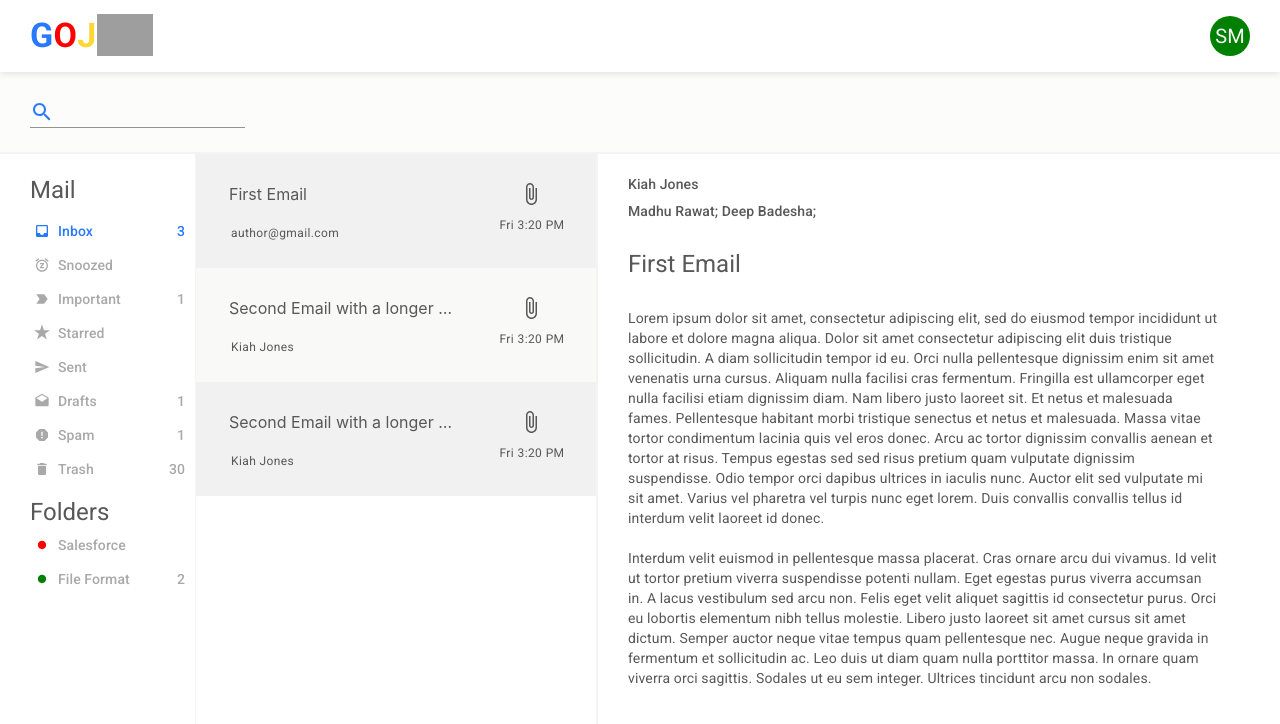
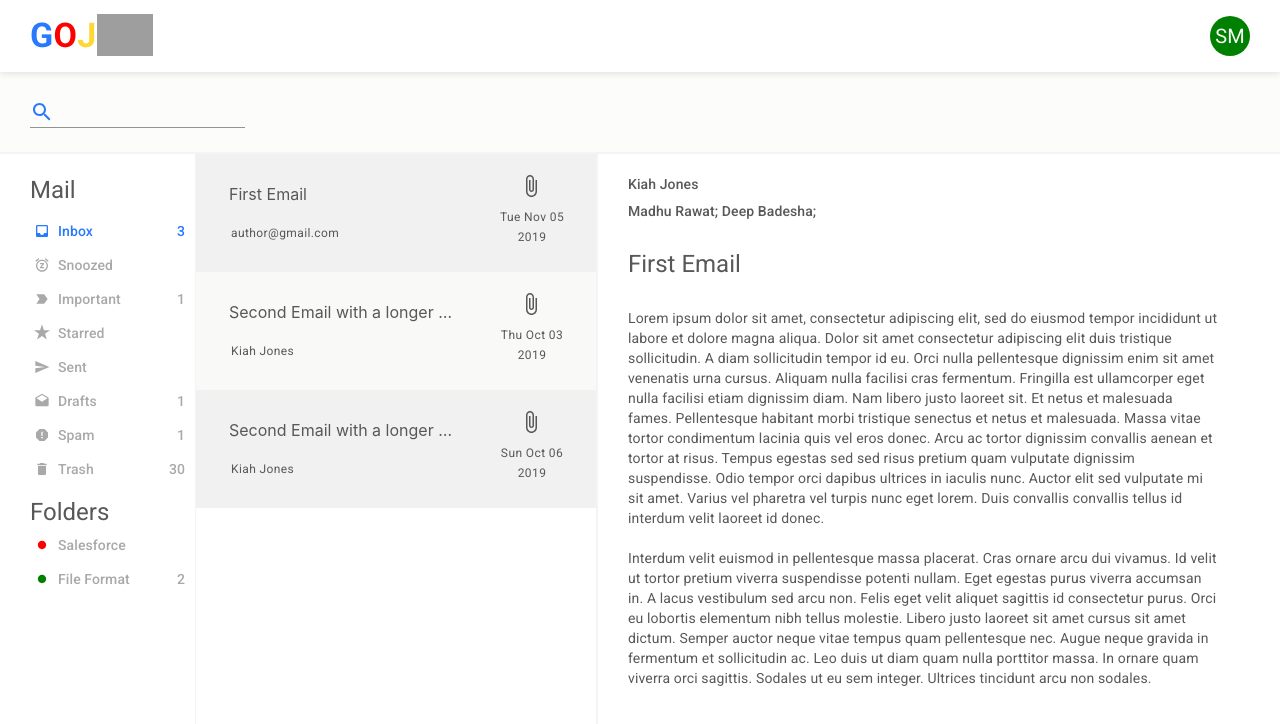
Before and after one commit to gameofjones/gmail, a React (Create React App) app: page / in a window 1280 px wide. Shown: the top 724 px of the page. Built offline with nearby package versions, Linux system fonts and the light colour scheme; grey boxes are pictures that could not be loaded.

Commit message:
more message component refactor

```diff
--- a/src/components/AppComponent.tsx
+++ b/src/components/AppComponent.tsx
@@ -5,12 +5,12 @@ import SearchIcon from "@material-ui/icons/Search"
 import InputAdornment from '@material-ui/core/InputAdornment'
 import Avatar from "@material-ui/core/Avatar"
 import { css } from "emotion"
-import { Logo, LabelPanel, MessageTab, PreviewPanel } from "."
+import { Logo, LabelPanel, MessageComponent, PreviewPanel } from "."
 import { MailContextConsumer } from "../store/StoreProvider"
 import { Message } from "../models/gmail"
 import { Label as LabelModel } from "../models/gmail"
 import { getLabels } from '../api/MailApiMock'
-import { setEmails } from '../store/actions'
+import { setMessages } from '../store/actions'
 import { MailContext } from "../store/StoreProvider"
 
 const AppComponent: FunctionComponent = () => {
@@ -20,7 +20,7 @@ const AppComponent: FunctionComponent = () => {
   useEffect(() => {
     if (labels.length === 0) {
       getLabels().then(apiLabels => setLabels(apiLabels))
-      setEmails(dispatch, state.selectedLabel)
+      setMessages(dispatch, state.selectedLabel)
     }
   }, [labels, dispatch, state.selectedLabel])
 
@@ -49,13 +49,13 @@ const AppComponent: FunctionComponent = () => {
             <div className={styles.messagePanel}>
               {
                 props.state.messages.map((message: Message, index: number) =>  {
-                  return <MessageTab
-                    key={index}
-                    index={index}
-                    message={message}
-                    sent={"Fri 3:20 PM"}
-                  />
-                }
+                  return (
+                    <MessageComponent
+                      key={index}
+                      index={index}
+                      message={message}
+                    />
+                  )}
                 )
               }
             </div>
--- a/src/components/Label.tsx
+++ b/src/components/Label.tsx
@@ -2,14 +2,14 @@ import React, { FunctionComponent, useContext, useEffect } from "react"
 import { css, cx } from "emotion"
 import Typography from "@material-ui/core/Typography"
 import { MailContext } from "../store/StoreProvider"
-import { setLabel, setEmails } from "../store/actions"
-import { Label as LabelModel } from "../models/gmail"
+import { setLabel, setMessages } from "../store/actions"
+import { Label } from "../models/gmail"
 
 interface LabelProps {
-  label: LabelModel,
+  label: Label,
 }
 
-const Label: FunctionComponent<LabelProps> = ({ label, children }) => {
+const LabelComponent: FunctionComponent<LabelProps> = ({ label, children }) => {
   let { state, dispatch } = useContext(MailContext)
   const { name, messagesUnread } = label
   const selected = state.selectedLabel.name === name
@@ -28,7 +28,7 @@ const Label: FunctionComponent<LabelProps> = ({ label, children }) => {
       className={cx(styles.label, { [styles.selected]: selected })}
       onClick={() => {
         setLabel(dispatch, label)
-        setEmails(dispatch, label)
+        setMessages(dispatch, label)
       }}
     >
       {children}
@@ -40,7 +40,7 @@ const Label: FunctionComponent<LabelProps> = ({ label, children }) => {
   )
 }
 
-export default Label
+export default LabelComponent
 
 const styles = {
   label: css({
--- a/src/components/MessageTab.tsx
+++ b/src/components/MessageComponent.tsx
@@ -2,41 +2,44 @@ import React, { FunctionComponent, useState, useEffect } from "react"
 import { css, cx } from "emotion"
 import Typography from "@material-ui/core/Typography"
 import AttachFileIcon from "@material-ui/icons/AttachFile"
-import { Message, MessagePartHeader } from "../models/gmail"
+import { Message } from "../models/gmail"
 
 const HEADERS = {
   SUBJECT: "subject",
   FROM: "from",
+  DATE: "date",
 }
 
 interface MessageComponentProps {
   index: number
   message: Message
-  sent: string,
-  selected?: boolean,
 }
 
-const getMessageHeader = (name: string, headers?: MessagePartHeader[]) => {
-  if (!headers) return undefined
-  const header = headers.find(header => header.name === name)
-
-  if (!header) return undefined
-  return header.value
-}
-
-const MessageComponent: FunctionComponent<MessageComponentProps> = ({ index, message, sent, selected }) => {
-  const [isSelected, setSelected] = useState(selected)
+const MessageComponent: FunctionComponent<MessageComponentProps> = ({ index, message }) => {
+  const [isSelected, setSelected] = useState(false)
   const [subject, setSubject] = useState("")
   const [from, setFrom] = useState("")
+  const [date, setDate] = useState("")
 
   useEffect(()=> {
     if (message.payload) {
       const { headers } = message.payload
-      const subject = getMessageHeader(HEADERS.SUBJECT, headers)
-      const from = getMessageHeader(HEADERS.FROM, headers)
+
+      const getHeaderValue = (name: string) => {
+        if (!headers) return undefined
+        const header = headers.find(header => header.name === name)
+
+        if (!header) return undefined
+        return header.value
+      }
+
+      const subject = getHeaderValue(HEADERS.SUBJECT)
+      const from = getHeaderValue(HEADERS.FROM)
+      const date = getHeaderValue(HEADERS.DATE)
 
       if (subject) setSubject(subject)
       if (from) setFrom(from)
+      if (date) setDate(date)
     }
   },[message.payload])
 
@@ -64,7 +67,7 @@ const MessageComponent: FunctionComponent<MessageComponentProps> = ({ index, mes
             display="block"
             style={styles.sender}
             gutterBottom>
-            {sent}
+            {date}
           </Typography>
         </div>
       </div>
@@ -113,6 +116,7 @@ const styles = {
     display: "flex",
     margin: "auto",
     flexDirection: "column",
+    textAlign: "center",
   }),
   selected: css({
     backgroundColor: "#FDD835",
--- a/src/mocks/messages.ts
+++ b/src/mocks/messages.ts
@@ -1,4 +1,8 @@
 import { Message } from "../models/gmail"
+
+const randomDate = (): string => {
+  return new Date(+(new Date()) - Math.floor(Math.random()*10000000000)).toDateString()
+}
 
 const Messages: { [key: string]: Message[] } = {
   "1": [
@@ -8,6 +12,7 @@ const Messages: { [key: string]: Message[] } = {
         headers:[
           { name: "from", value: "author@gmail.com" },
           { name: "subject", value: "First Email" },
+          { name: "date", value: randomDate() },
         ],
       }
     },
@@ -17,6 +22,7 @@ const Messages: { [key: string]: Message[] } = {
         headers:[
           { name: "from", value: "Kiah Jones" },
           { name: "subject", value: "Second Email with a longer name ya'llvgvggggggggg" },
+          { name: "date", value: randomDate() },
         ],
       }
     },
@@ -26,6 +32,7 @@ const Messages: { [key: string]: Message[] } = {
         headers:[
           { name: "from", value: "Kiah Jones" },
           { name: "subject", value: "Second Email with a longer name ya'llvgvggggggggg" },
+          { name: "date", value: randomDate() },
         ],
       }
     },
@@ -38,6 +45,7 @@ const Messages: { [key: string]: Message[] } = {
         headers:[
           { name: "from", value: "author@gmail.com" },
           { name: "subject", value: "First Email" },
+          { name: "date", value: randomDate() },
         ],
       }
     },
@@ -51,6 +59,7 @@ const Messages: { [key: string]: Message[] } = {
         headers:[
           { name: "from", value: "Deep Badesha" },
           { name: "subject", value: "Third Email" },
+          { name: "date", value: randomDate() },
         ],
       }
     },
@@ -62,6 +71,7 @@ const Messages: { [key: string]: Message[] } = {
         headers:[
           { name: "from", value: "Kiah Jones" },
           { name: "subject", value: "Second Email with a longer name ya'llvgvggggggggg" },
+          { name: "date", value: randomDate() },
         ],
       }
     },
@@ -73,6 +83,7 @@ const Messages: { [key: string]: Message[] } = {
         headers:[
           { name: "from", value: "author@gmail.com" },
           { name: "subject", value: "First Email" },
+          { name: "date", value: randomDate() },
         ],
       }
     },
@@ -82,6 +93,7 @@ const Messages: { [key: string]: Message[] } = {
         headers:[
           { name: "from", value: "Deep Badesha" },
           { name: "subject", value: "Third Email" },
+          { name: "date", value: randomDate() },
         ],
       }
     },
@@ -91,6 +103,7 @@ const Messages: { [key: string]: Message[] } = {
         headers:[
           { name: "from", value: "Deep Badesha" },
           { name: "subject", value: "Third Email" },
+          { name: "date", value: randomDate() },
         ],
       }
     },
@@ -100,6 +113,7 @@ const Messages: { [key: string]: Message[] } = {
         headers:[
           { name: "from", value: "author@gmail.com" },
           { name: "subject", value: "First Email" },
+          { name: "date", value: randomDate() },
         ],
       }
     },
@@ -109,6 +123,7 @@ const Messages: { [key: string]: Message[] } = {
         headers:[
           { name: "from", value: "Deep Badesha" },
           { name: "subject", value: "Third Email" },
+          { name: "date", value: randomDate() },
         ],
       }
     },
@@ -118,6 +133,7 @@ const Messages: { [key: string]: Message[] } = {
         headers:[
           { name: "from", value: "Kiah Jones" },
           { name: "subject", value: "Second Email with a longer name ya'llvgvggggggggg" },
+          { name: "date", value: randomDate() },
         ],
       }
     },
@@ -127,6 +143,7 @@ const Messages: { [key: string]: Message[] } = {
         headers:[
           { name: "from", value: "author@gmail.com" },
           { name: "subject", value: "First Email" },
+          { name: "date", value: randomDate() },
         ],
       }
     },
@@ -136,6 +153,7 @@ const Messages: { [key: string]: Message[] } = {
         headers:[
           { name: "from", value: "Kiah Jones" },
           { name: "subject", value: "Second Email with a longer name ya'llvgvggggggggg" },
+          { name: "date", value: randomDate() },
         ],
       }
     },
@@ -145,6 +163,7 @@ const Messages: { [key: string]: Message[] } = {
         headers:[
           { name: "from", value: "Deep Badesha" },
           { name: "subject", value: "Third Email" },
+          { name: "date", value: randomDate() },
         ],
       }
     },
@@ -154,6 +173,7 @@ const Messages: { [key: string]: Message[] } = {
         headers:[
           { name: "from", value: "author@gmail.com" },
           { name: "subject", value: "First Email" },
+          { name: "date", value: randomDate() },
         ],
       }
     },
@@ -163,6 +183,7 @@ const Messages: { [key: string]: Message[] } = {
         headers:[
           { name: "from", value: "Kiah Jones" },
           { name: "subject", value: "Second Email with a longer name ya'llvgvggggggggg" },
+          { name: "date", value: randomDate() },
         ],
       }
     },
@@ -175,6 +196,7 @@ const Messages: { [key: string]: Message[] } = {
         headers:[
           { name: "from", value: "Deep Badesha" },
           { name: "subject", value: "Third Email" },
+          { name: "date", value: randomDate() },
         ],
       }
     },
@@ -184,6 +206,7 @@ const Messages: { [key: string]: Message[] } = {
         headers:[
           { name: "from", value: "author@gmail.com" },
           { name: "subject", value: "First Email" },
+          { name: "date", value: randomDate() },
         ],
       }
     },
--- a/src/store/actions.ts
+++ b/src/store/actions.ts
@@ -28,11 +28,11 @@ export const setLabel = (dispatch: React.Dispatch<ActionTypes>, label: Label) =>
   dispatch({ type: SET_LABEL, payload: label })
 }
 
-export const setEmail = (dispatch: React.Dispatch<ActionTypes>, message: Message) => {
+export const setMessage = (dispatch: React.Dispatch<ActionTypes>, message: Message) => {
   dispatch({ type: SET_MESSAGE, payload: message })
 }
 
-export const setEmails = async (dispatch: React.Dispatch<ActionTypes>, label: Label) => {
-  const emails = await getMessages(label.id)
-  dispatch({ type: SET_MESSAGES, payload: emails })
+export const setMessages = async (dispatch: React.Dispatch<ActionTypes>, label: Label) => {
+  const messages = await getMessages(label.id)
+  dispatch({ type: SET_MESSAGES, payload: messages })
 }
```
Also changed, not shown: src/components/index.ts (+4 -4 lines).
